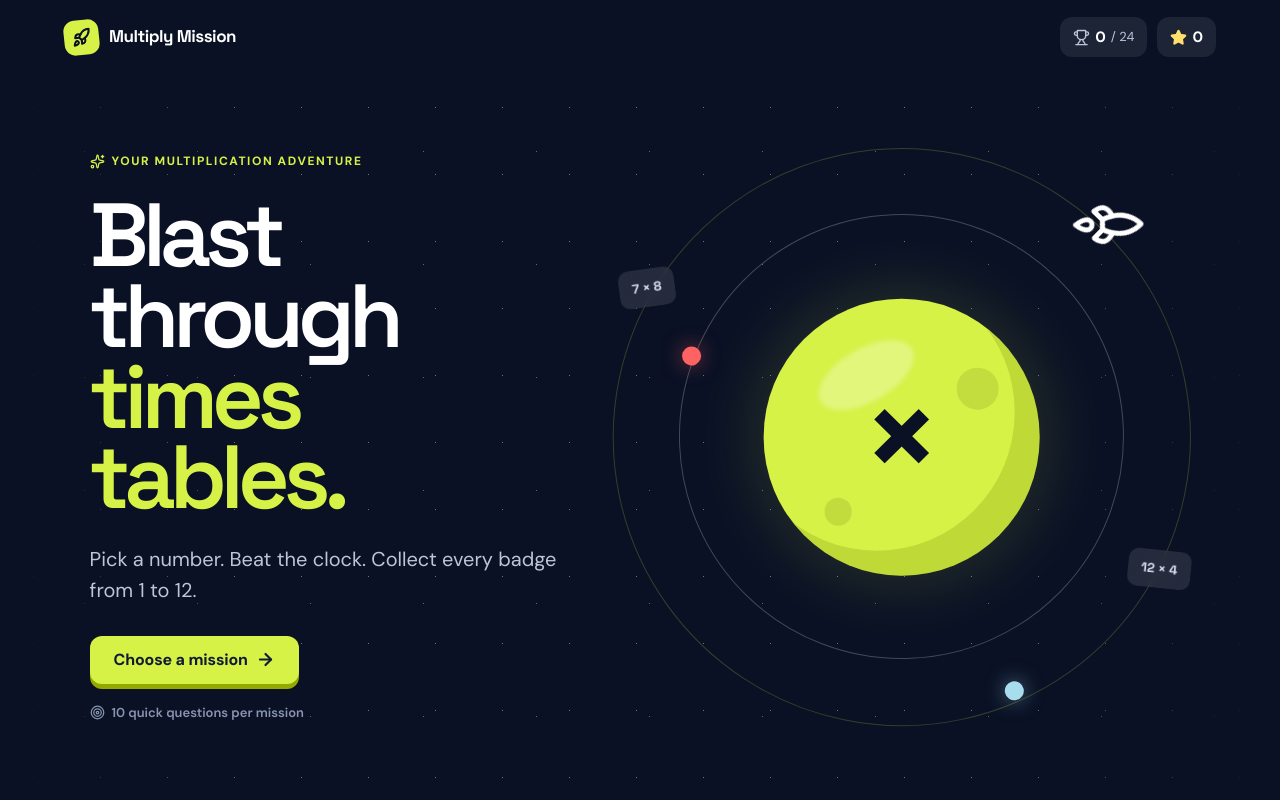
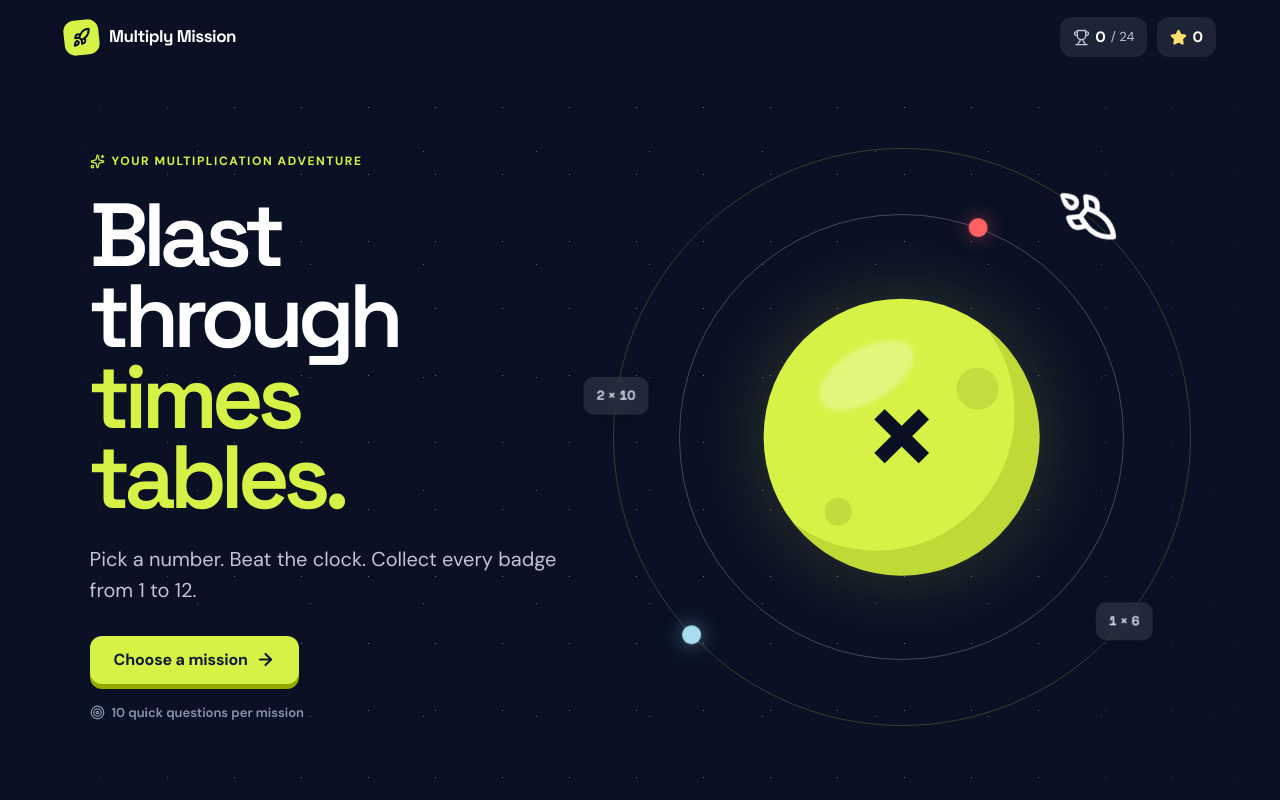
Before and after one commit to mathnasiumlakeland/times, a SvelteKit app: page / in a window 1280 px wide. Shown: the top 800 px of the page. Built offline with nearby package versions, Linux system fonts and the light colour scheme.

Commit message:
rocket boost

```diff
--- a/src/routes/+page.svelte
+++ b/src/routes/+page.svelte
@@ -73,7 +73,9 @@
 	let hardInputStatus = $state<'idle' | 'wrong' | 'correct'>('idle');
 	let hardInput = $state<HTMLInputElement>();
 	let feedback = $state<'correct' | 'wrong' | null>(null);
+	let orbitProblems = $state<[string, string]>(['7 × 8', '12 × 4']);
 	let progress = $state<Progress>({ completed: [], hardCompleted: [], bestScores: {}, hardBestScores: {}, totalStars: 0 });
+	let rocketBoostFrame: number | undefined;
 
 	let currentQuestion = $derived(questions[questionIndex] ?? { table: activeTable, multiplier: 1 });
 	let correctAnswer = $derived(currentQuestion.table * currentQuestion.multiplier);
@@ -101,6 +103,8 @@
 	});
 
 	onMount(() => {
+		orbitProblems = makeOrbitProblems();
+
 		for (const [name, url] of Object.entries(soundUrls) as [SoundName, string][]) {
 			const audio = new Audio(url);
 			audio.preload = 'auto';
@@ -135,6 +139,47 @@
 
 	function shuffled<T>(items: T[]) {
 		return [...items].sort(() => Math.random() - 0.5);
+	}
+
+	function makeOrbitProblem() {
+		const table = Math.floor(Math.random() * 12) + 1;
+		const multiplier = Math.floor(Math.random() * 12) + 1;
+		return `${table} × ${multiplier}`;
+	}
+
+	function makeOrbitProblems(): [string, string] {
+		const first = makeOrbitProblem();
+		let second = makeOrbitProblem();
+		while (second === first) second = makeOrbitProblem();
+		return [first, second];
+	}
+
+	function boostRocket(event: PointerEvent) {
+		const rocketOrbit = (event.currentTarget as HTMLElement).closest<HTMLElement>('.orbit-rocket');
+		const orbitAnimation = rocketOrbit?.getAnimations().find((animation) => animation.playState === 'running');
+		if (!orbitAnimation) return;
+
+		if (rocketBoostFrame !== undefined) cancelAnimationFrame(rocketBoostFrame);
+
+		const boostStartedAt = performance.now();
+		const burstDuration = 1100;
+		const peakRate = 3.25;
+		orbitAnimation.playbackRate = peakRate;
+
+		const settleToCruise = (now: number) => {
+			const progress = Math.min((now - boostStartedAt) / burstDuration, 1);
+			const easedProgress = 1 - Math.pow(1 - progress, 3);
+			orbitAnimation.playbackRate = peakRate + (1 - peakRate) * easedProgress;
+
+			if (progress < 1) {
+				rocketBoostFrame = requestAnimationFrame(settleToCruise);
+			} else {
+				orbitAnimation.playbackRate = 1;
+				rocketBoostFrame = undefined;
+			}
+		};
+
+		rocketBoostFrame = requestAnimationFrame(settleToCruise);
 	}
 
 	function makeOptions(answer: number, table: number) {
@@ -333,17 +378,29 @@
 			</div>
 
 			<div class="orbit-scene" aria-hidden="true">
-				<div class="orbit orbit-one"><span class="orbit-dot dot-one"></span></div>
-				<div class="orbit orbit-two"><span class="orbit-dot dot-two"></span></div>
+				<div class="orbit orbit-one"></div>
+				<div class="orbit orbit-two"></div>
+				<div class="orbiter orbit-red">
+					<span class="orbit-facing"><span class="orbit-dot dot-one"></span></span>
+				</div>
+				<div class="orbiter orbit-blue">
+					<span class="orbit-facing"><span class="orbit-dot dot-two"></span></span>
+				</div>
 				<div class="planet">
 					<div class="planet-shine"></div>
 					<span class="planet-number">×</span>
 					<span class="planet-crater crater-one"></span>
 					<span class="planet-crater crater-two"></span>
 				</div>
-				<div class="rocket-wrap"><Rocket size={57} strokeWidth={2.1} /></div>
-				<div class="math-spark spark-one">7 × 8</div>
-				<div class="math-spark spark-two">12 × 4</div>
+				<div class="orbiter orbit-rocket">
+					<span class="orbit-facing rocket-wrap" role="presentation" onpointerenter={boostRocket}><span class="rocket-icon"><Rocket size={57} strokeWidth={2.1} /></span></span>
+				</div>
+				<div class="orbiter orbit-problem orbit-problem-one">
+					<span class="orbit-facing"><span class="math-spark">{orbitProblems[0]}</span></span>
+				</div>
+				<div class="orbiter orbit-problem orbit-problem-two">
+					<span class="orbit-facing"><span class="math-spark">{orbitProblems[1]}</span></span>
+				</div>
 			</div>
 		</section>
 
--- a/src/routes/layout.css
+++ b/src/routes/layout.css
@@ -76,16 +76,24 @@ p { text-wrap: pretty; }
 .planet-crater { position: absolute; border-radius: 50%; background: rgba(69,81,0,.13); }
 .crater-one { width: 15%; aspect-ratio: 1; right: 15%; top: 25%; }
 .crater-two { width: 10%; aspect-ratio: 1; left: 22%; bottom: 18%; }
-.orbit { position: absolute; inset: 13%; border: 1px solid rgba(255,255,255,.23); border-radius: 50%; transform: rotate(-24deg); }
-.orbit-two { inset: 2%; transform: rotate(33deg); border-color: rgba(214,242,71,.2); }
-.orbit-dot { position: absolute; width: 19px; aspect-ratio: 1; border-radius: 50%; background: var(--coral); box-shadow: 0 0 20px rgba(255,98,98,.5); }
-.dot-one { top: 12%; left: 12%; }
-.dot-two { right: 8%; bottom: 22%; background: var(--sky); box-shadow: 0 0 20px rgba(167,221,237,.5); }
-.rocket-wrap { position: absolute; right: 11%; top: 10%; color: white; transform: rotate(44deg); animation: float 3s ease-in-out infinite; }
-.math-spark { position: absolute; padding: 9px 13px; border-radius: 10px; background: rgba(255,255,255,.1); color: #d9dff0; backdrop-filter: blur(8px); font-family: 'Space Grotesk'; font-size: 13px; font-weight: 700; }
-.spark-one { left: 3%; top: 22%; transform: rotate(-8deg); }
-.spark-two { right: 2%; bottom: 25%; transform: rotate(6deg); }
-.spark-three { left: 10%; bottom: 9%; transform: rotate(4deg); }
+.orbit { position: absolute; inset: 13%; border: 1px solid rgba(255,255,255,.23); border-radius: 50%; }
+.orbit-two { inset: 2%; border-color: rgba(214,242,71,.2); }
+.orbiter { position: absolute; inset: var(--orbit-inset); z-index: 2; border-radius: 50%; pointer-events: none; animation: orbitSpin var(--orbit-duration) linear var(--orbit-delay) infinite; will-change: transform; }
+.orbit-facing { position: absolute; left: 50%; top: 0; display: grid; place-items: center; transform: translate(-50%, -50%); animation: orbitCounterSpin var(--orbit-duration) linear var(--orbit-delay) infinite; pointer-events: auto; will-change: transform; }
+.orbit-red { --orbit-inset: 13%; --orbit-duration: 18s; --orbit-delay: -14s; --orbit-start: 280deg; --counter-start: -280deg; }
+.orbit-blue { --orbit-inset: 2%; --orbit-duration: 27s; --orbit-delay: -12s; --orbit-start: 160deg; --counter-start: -160deg; }
+.orbit-rocket { --orbit-inset: 2%; --orbit-duration: 36s; --orbit-delay: -4s; --orbit-start: 40deg; --counter-start: -40deg; }
+.orbit-problem-one { --orbit-inset: 2%; --orbit-duration: 44s; --orbit-delay: -34s; --orbit-start: 278deg; --counter-start: -278deg; }
+.orbit-problem-two { --orbit-inset: 2%; --orbit-duration: 50s; --orbit-delay: -18s; --orbit-start: 130deg; --counter-start: -130deg; }
+.orbit-dot { display: block; width: 19px; aspect-ratio: 1; border-radius: 50%; background: var(--coral); box-shadow: 0 0 20px rgba(255,98,98,.5); transition-property: transform, filter; transition-duration: 180ms; transition-timing-function: cubic-bezier(.2,0,0,1); }
+.dot-two { background: var(--sky); box-shadow: 0 0 20px rgba(167,221,237,.5); }
+.rocket-wrap { color: white; }
+.orbit-rocket .orbit-facing { animation: none; }
+.rocket-icon { display: grid; transform: rotate(44deg); transition-property: transform, filter; transition-duration: 180ms; transition-timing-function: cubic-bezier(.2,0,0,1); }
+.math-spark { width: max-content; padding: 9px 13px; border-radius: 10px; background: rgba(255,255,255,.1); color: #d9dff0; backdrop-filter: blur(8px); font-family: 'Space Grotesk'; font-size: 13px; font-weight: 700; font-variant-numeric: tabular-nums; box-shadow: 0 8px 20px rgba(0,0,0,.14); transition-property: transform, background-color, filter; transition-duration: 180ms; transition-timing-function: cubic-bezier(.2,0,0,1); }
+.orbit-facing:hover .orbit-dot { transform: scale(1.28) rotate(-8deg); filter: brightness(1.14); }
+.orbit-facing:hover .math-spark { transform: scale(1.08) rotate(-5deg); background: rgba(255,255,255,.17); filter: brightness(1.08); }
+.rocket-wrap:hover .rocket-icon { transform: rotate(36deg) scale(1.1); filter: drop-shadow(0 0 11px rgba(255,255,255,.35)); }
 
 .mission-section { padding: 105px max(clamp(20px, 7vw, 110px), env(safe-area-inset-right)) 120px max(clamp(20px, 7vw, 110px), env(safe-area-inset-left)); }
 .section-heading { display: flex; align-items: end; justify-content: space-between; gap: 40px; margin-bottom: 42px; }
@@ -224,7 +232,8 @@ footer { min-height: 120px; padding: 30px max(clamp(20px, 7vw, 110px), env(safe-
 .result-actions { display: flex; justify-content: center; gap: 12px; }
 
 @keyframes rise { from { opacity: 0; transform: translateY(22px); } to { opacity: 1; transform: translateY(0); } }
-@keyframes float { 0%,100% { transform: rotate(44deg) translateY(0); } 50% { transform: rotate(40deg) translateY(-12px); } }
+@keyframes orbitSpin { to { transform: rotate(360deg); } }
+@keyframes orbitCounterSpin { to { transform: translate(-50%, -50%) rotate(-360deg); } }
 @keyframes pop { 0% { transform: rotate(3deg) scale(.7); } 70% { transform: rotate(-3deg) scale(1.1); } 100% { transform: rotate(3deg) scale(1); } }
 @keyframes resultIn { from { opacity: 0; transform: translateY(20px) scale(.98); } to { opacity: 1; transform: translateY(0) scale(1); } }
 @keyframes badgeIn { from { opacity: 0; transform: scale(.4) rotate(-25deg); } to { opacity: 1; transform: scale(1) rotate(0); } }
@@ -253,7 +262,7 @@ footer { min-height: 120px; padding: 30px max(clamp(20px, 7vw, 110px), env(safe-
 	.hero h1 { font-size: clamp(49px, 15vw, 72px); }
 	.hero-copy > p { margin: 20px 0 25px; max-width: 340px; font-size: 17px; }
 	.orbit-scene { position: absolute; width: 74vw; right: -29vw; bottom: -13vw; opacity: .3; }
-	.math-spark, .rocket-wrap { display: none; }
+	.orbit-problem, .orbit-rocket { display: none; }
 	.mission-section { padding: 75px max(16px, env(safe-area-inset-right)) 85px max(16px, env(safe-area-inset-left)); }
 	.section-heading { align-items: start; flex-direction: column; gap: 14px; margin-bottom: 28px; }
 	.section-heading h2, .badge-intro h2 { font-size: 42px; }
@@ -294,4 +303,6 @@ footer { min-height: 120px; padding: 30px max(clamp(20px, 7vw, 110px), env(safe-
 
 @media (prefers-reduced-motion: reduce) {
 	*, *::before, *::after { scroll-behavior: auto !important; animation-duration: .01ms !important; animation-iteration-count: 1 !important; transition-duration: .01ms !important; }
+	.orbiter { animation: none !important; transform: rotate(var(--orbit-start)); }
+	.orbit-facing { animation: none !important; transform: translate(-50%, -50%) rotate(var(--counter-start)); }
 }
```
